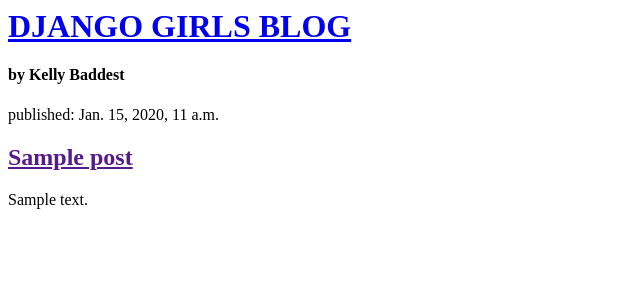
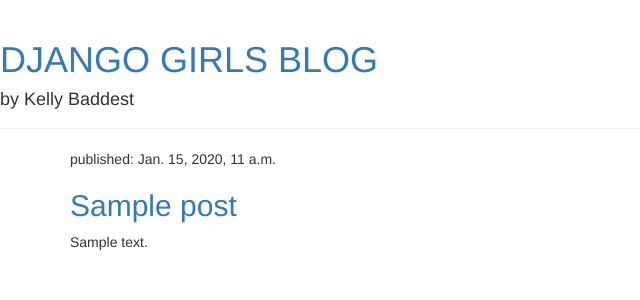
Before and after one commit to senjespakk/my-first-blog, a Django app: page / in a window 1280 px wide. Shown: the top 300 px of the page, without its empty margins (0-640 px from the left). Run offline with Django 3.2, Linux system fonts and the light colour scheme; tables that the repository leaves empty hold one stand-in row (values such as "Sample post"); some libraries are stand-ins or nearby versions.

Commit message:
Added css styling to the website.

```diff
--- a/blog/templates/blog/post_list.html
+++ b/blog/templates/blog/post_list.html
@@ -1,21 +1,35 @@
+{% load static %}
 <html>
     <head>
         <title>Kelly's blog</title>
 
+        <link rel="stylesheet" href="//maxcdn.bootstrapcdn.com/bootstrap/3.2.0/css/bootstrap.min.css">
+        <link rel="stylesheet" href="//maxcdn.bootstrapcdn.com/bootstrap/3.2.0/css/bootstrap-theme.min.css">
+        <link href="//fonts.googleapis.com/css?family=Lobster&subset=latin,latin-ext" rel="stylesheet" type="text/css">
+        <link rel="stylesheet" href="{% static 'css/blog.css' %}">
+
+
     </head>
     <body>
-        <div>
+        <div class="page-header">
             <h1><a href="/">DJANGO GIRLS BLOG</a></h1>
             <h4>by Kelly Baddest</h4>
         </div>
-        {% for post in posts %}
-        <div>
-            <P> published: {{post.published_date}} </P>
-            <h2><a href=""> {{post.title}} </a></h2>
-            <p>{{ post.text|linebreaksbr|truncatewords:30 }}</p>
+        <div class="content container">
+            <div class="row">
+                <div class="col-md-8">
+                    {% for post in posts %}
+                        <div class="post">
+                            <div class="date">
+                                <p>published: {{ post.published_date }}</p>
+                            </div>
+                            <h2><a href="">{{ post.title }}</a></h2>
+                            <p>{{ post.text|linebreaksbr }}</p>
+                        </div>
+                    {% endfor %}
+                </div>
+            </div>
         </div>
-        {% endfor %}
-
 
     </body>
 
```
